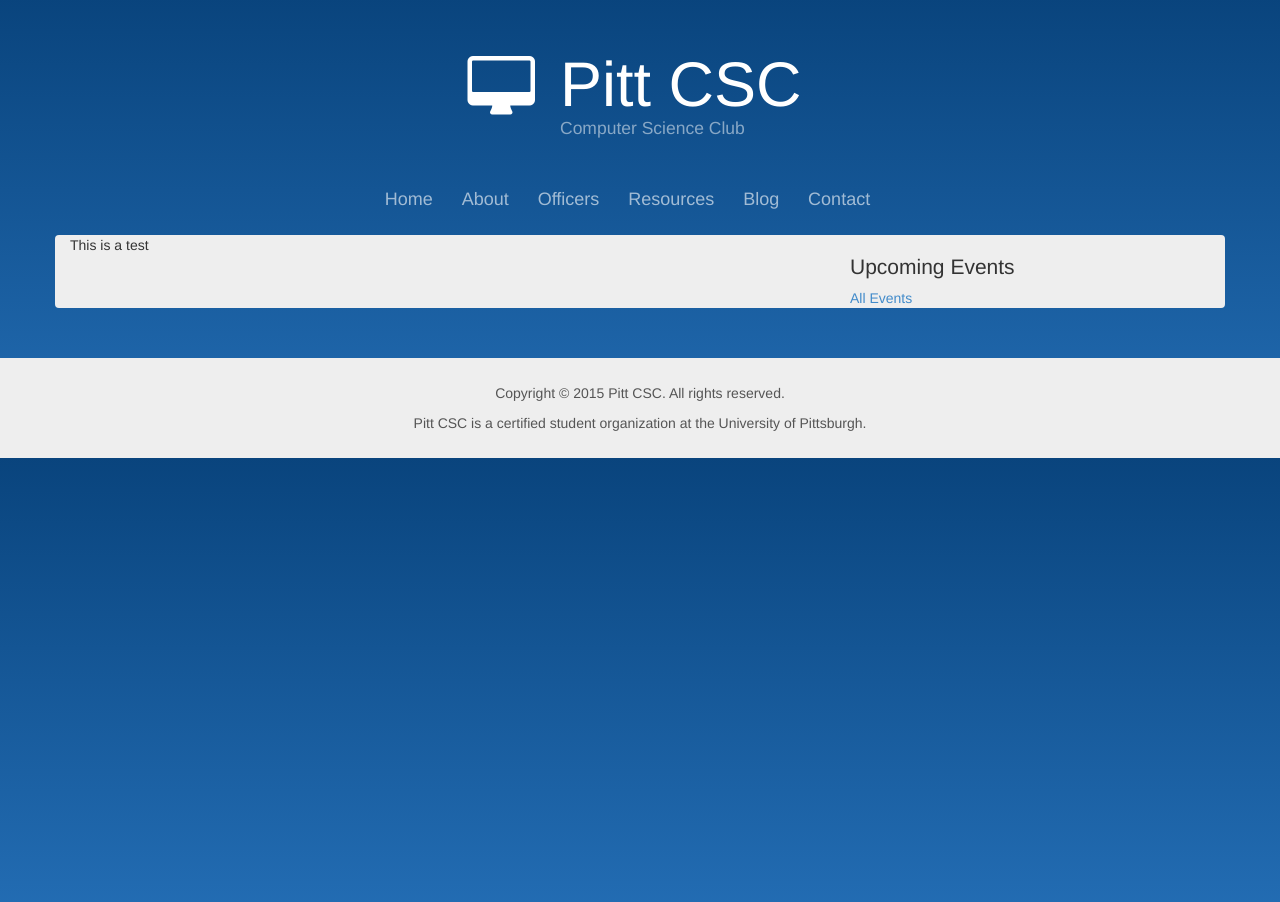
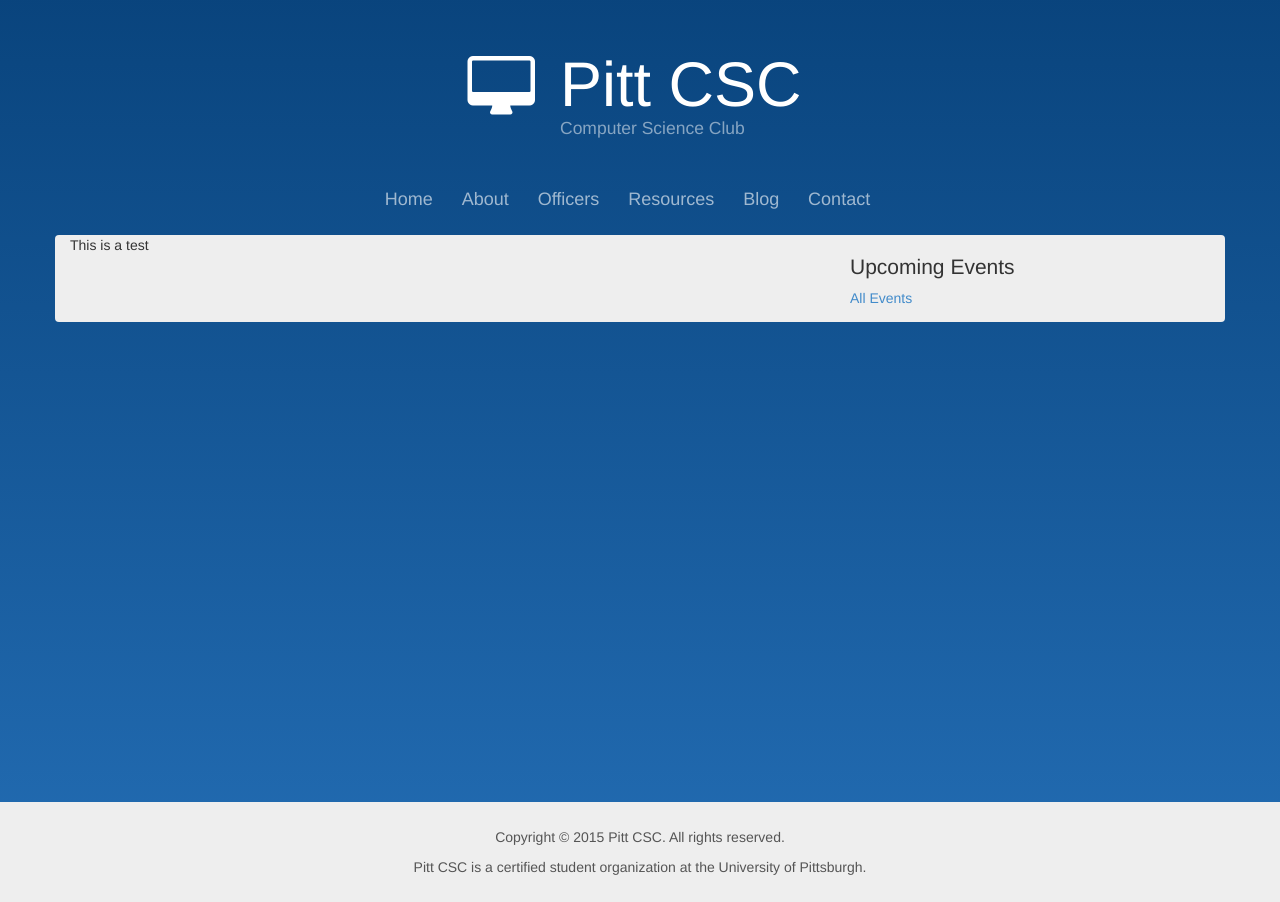
Before and after one commit to pittcsc/old-pittcsc-website-archived, a Jekyll site: the page built from pages/homepage.html, in a window 1280 px wide. Built offline with Jekyll 4.4.1, drawn with Linux system fonts in a browser that asks for light colours; nearby versions of some CDN libraries; Markdown is read by kramdown in place of the engine named in the settings; a script that is not in the unit is left out.

Commit message:
Sticky footer

```diff
--- a/_layouts/default.html
+++ b/_layouts/default.html
@@ -19,6 +19,7 @@
 
 </head>
 <body>
+  <div class='wrapper'>
     <header class="masthead">
       <div class="insignia">
         <div class="logo">
@@ -59,7 +60,10 @@
 
     {{ content }}
 
-  <footer class="mastfoot">
+    <div class='push'></div>
+  </div>
+
+  <footer class='footer'>
     <div class="container">
       {% comment %}
         Auto-generate the copyright date based on the last build time
--- a/assets/css/components/card-content.scss
+++ b/assets/css/components/card-content.scss
@@ -1,4 +1,6 @@
 .card-content {
   background: $gray-lighter;
   border-radius: 4px;
+  margin-bottom: 4em;
+  padding-bottom: 1em;
 }
--- a/assets/css/mastfoot.scss
+++ /dev/null
@@ -1,11 +0,0 @@
-.mastfoot {
-  background: $gray-lighter;
-  color: $gray;
-  margin-top: 50px;
-  padding: 25px 0;
-  text-align: center;
-
-  p:last-child {
-    margin-bottom: 0;
-  }
-}
--- a/assets/css/pages.scss
+++ b/assets/css/pages.scss
@@ -1,6 +1,11 @@
+$footer-height: 48px;
+$footer-padding: 25px;
+$push-height: $footer-height + (2 * $footer-padding);
+
 body,
 html {
   background: linear-gradient(to bottom, darken(#0b5195, 5%),  #236db4);
+  height: 100%;
 }
 
 .page-header {
@@ -13,6 +18,29 @@
   }
 }
 
+.wrapper {
+  height: 100%;
+  height: auto !important;
+  margin: 0 auto;
+  margin-bottom: -$push-height;
+  min-height: 100%;
+}
+
+.push {
+  height: $push-height;
+}
+
+.footer {
+  background: $gray-lighter;
+  color: $gray;
+  padding: $footer-padding 0;
+  text-align: center;
+
+  p:last-child {
+    margin-bottom: 0;
+  }
+}
+
 .section-header {
   font-size: 1.5em;
 }
--- a/assets/css/site.scss
+++ b/assets/css/site.scss
@@ -11,7 +11,6 @@
 
 // Global styles
 @import 'masthead';
-@import 'mastfoot';
 @import 'pages';
 @import 'meta';
 
```
Lines whose indentation alone changed are shown as unchanged.
